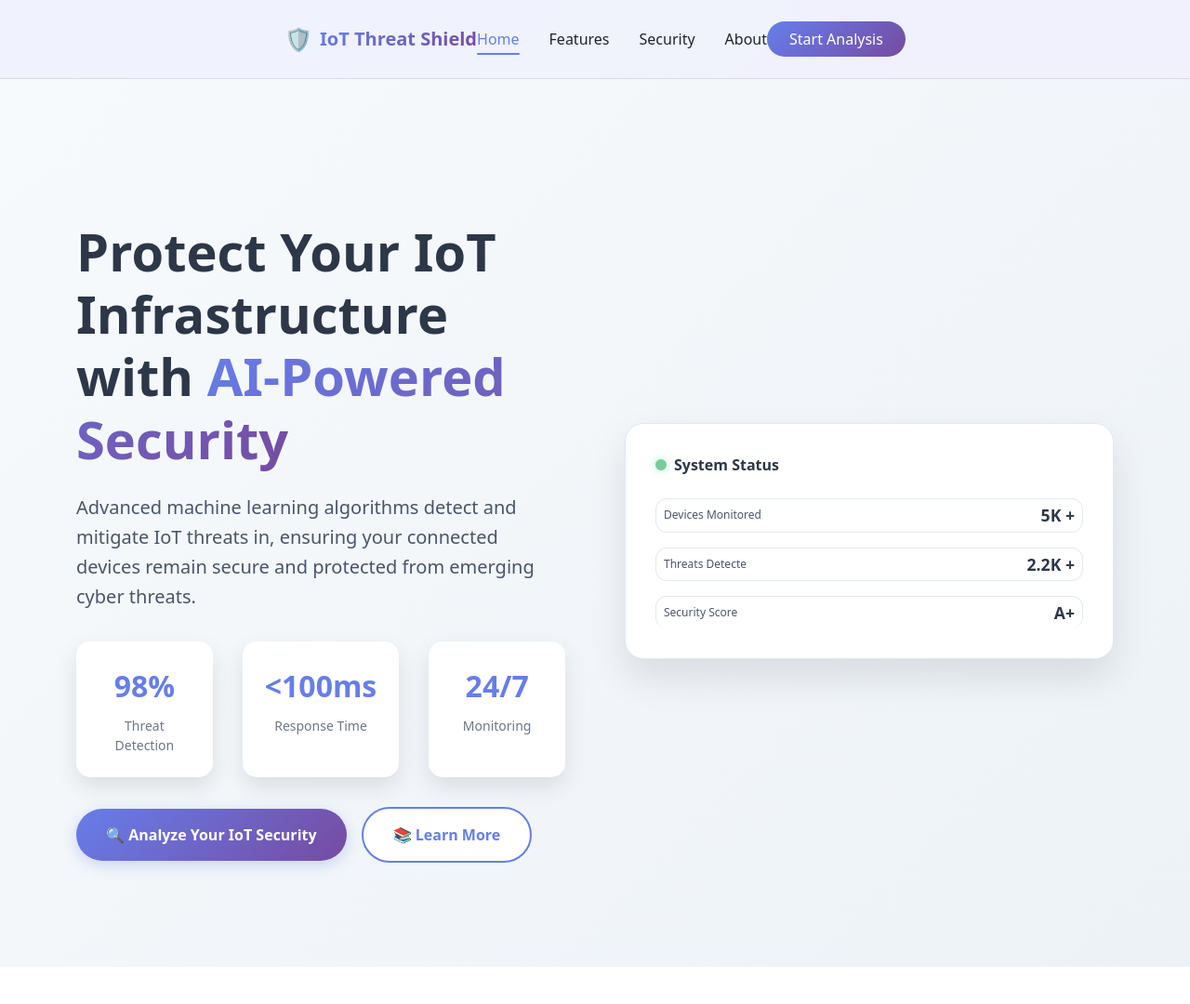
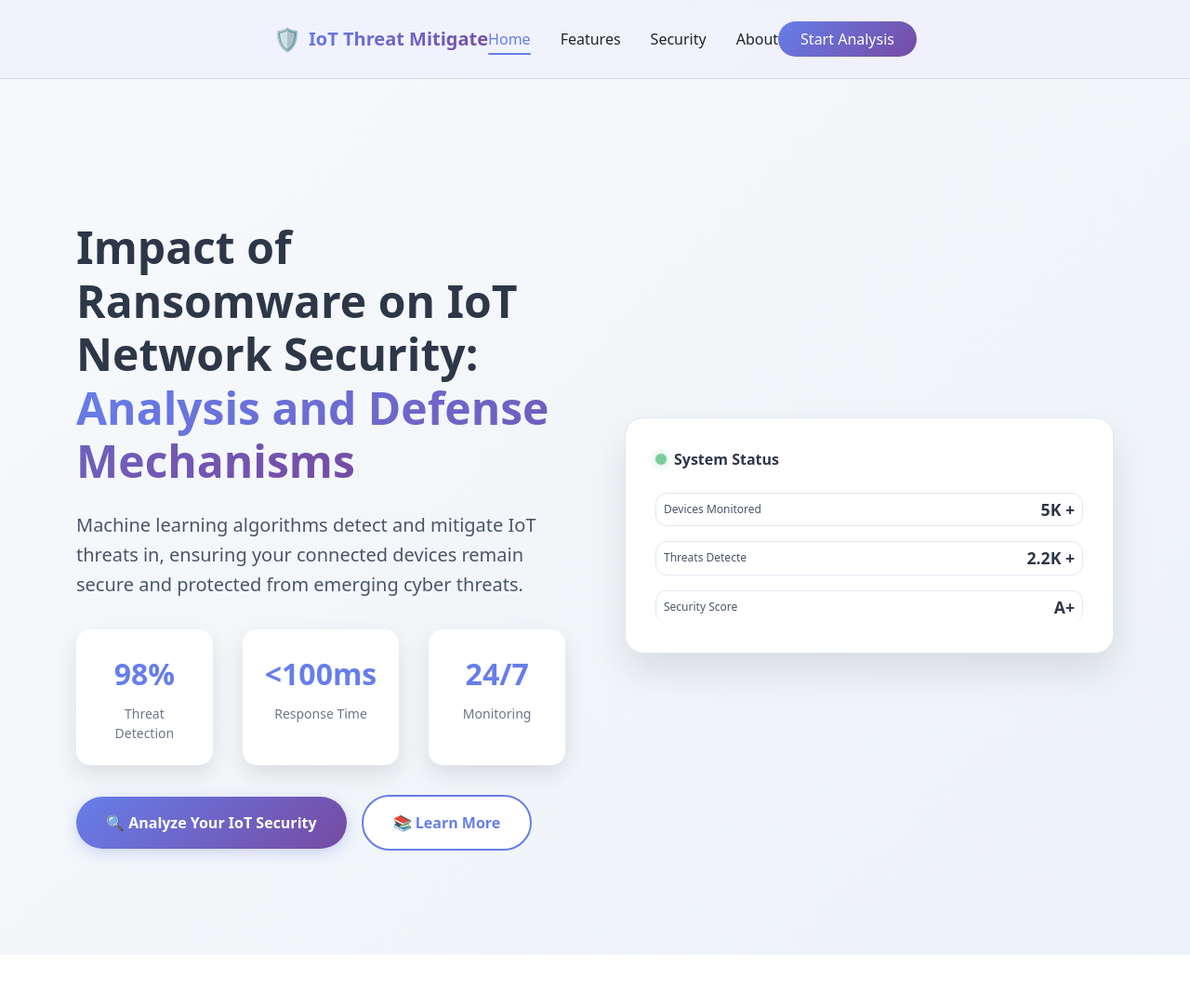
Before and after one commit to Rakib5032/ML-Web-App, a Flask app: page / in a window 1280 px wide. Shown: the top 1080 px of the page at 93% size. Run offline with Flask 3, Linux system fonts and the light colour scheme; some libraries are stand-ins or nearby versions.

Commit message:
Title updated

```diff
--- a/static/style.css
+++ b/static/style.css
@@ -910,7 +910,7 @@ body {
 }
 
 .hero-title {
-    font-size: 3.5rem;
+    font-size: 3.0rem;
     font-weight: 700;
     line-height: 1.2;
     margin-bottom: 1.5rem;
--- a/templates/home.html
+++ b/templates/home.html
@@ -18,7 +18,7 @@
         <div class="nav-container">
             <a href="#home" class="nav-brand">
                 <span class="brand-icon">🛡️</span>
-                <span class="brand-text">IoT Threat Shield</span>
+                <span class="brand-text">IoT Threat Mitigate</span>
             </a>
             <div class="nav-links">
                 <a href="#home" class="nav-link active">Home</a>
@@ -39,11 +39,11 @@
             <div class="hero-content">
                 <div class="hero-text">
                     <h1 class="hero-title">
-                        Protect Your IoT Infrastructure with
-                        <span class="gradient-text">AI-Powered Security</span>
+                        Impact of Ransomware on IoT Network Security:
+                        <span class="gradient-text">Analysis and Defense Mechanisms</span>
                     </h1>
                     <p class="hero-subtitle">
-                        Advanced machine learning algorithms detect and mitigate IoT threats in,
+                        Machine learning algorithms detect and mitigate IoT threats in,
                         ensuring your connected devices remain secure and protected from emerging cyber threats.
                     </p>
                     <div class="hero-stats">
--- a/templates/index.html
+++ b/templates/index.html
@@ -20,7 +20,7 @@
         <div class="nav-container">
             <a href="{{ url_for('home') }}" class="nav-brand">
                 <span class="brand-icon">🛡️</span>
-                <span class="brand-text">IoT Threat Shield</span>
+                <span class="brand-text">IoT Threat Mitigate</span>
             </a>
             <div class="nav-links">
                 <a href="#" class="nav-link active">Analysis</a>
```
